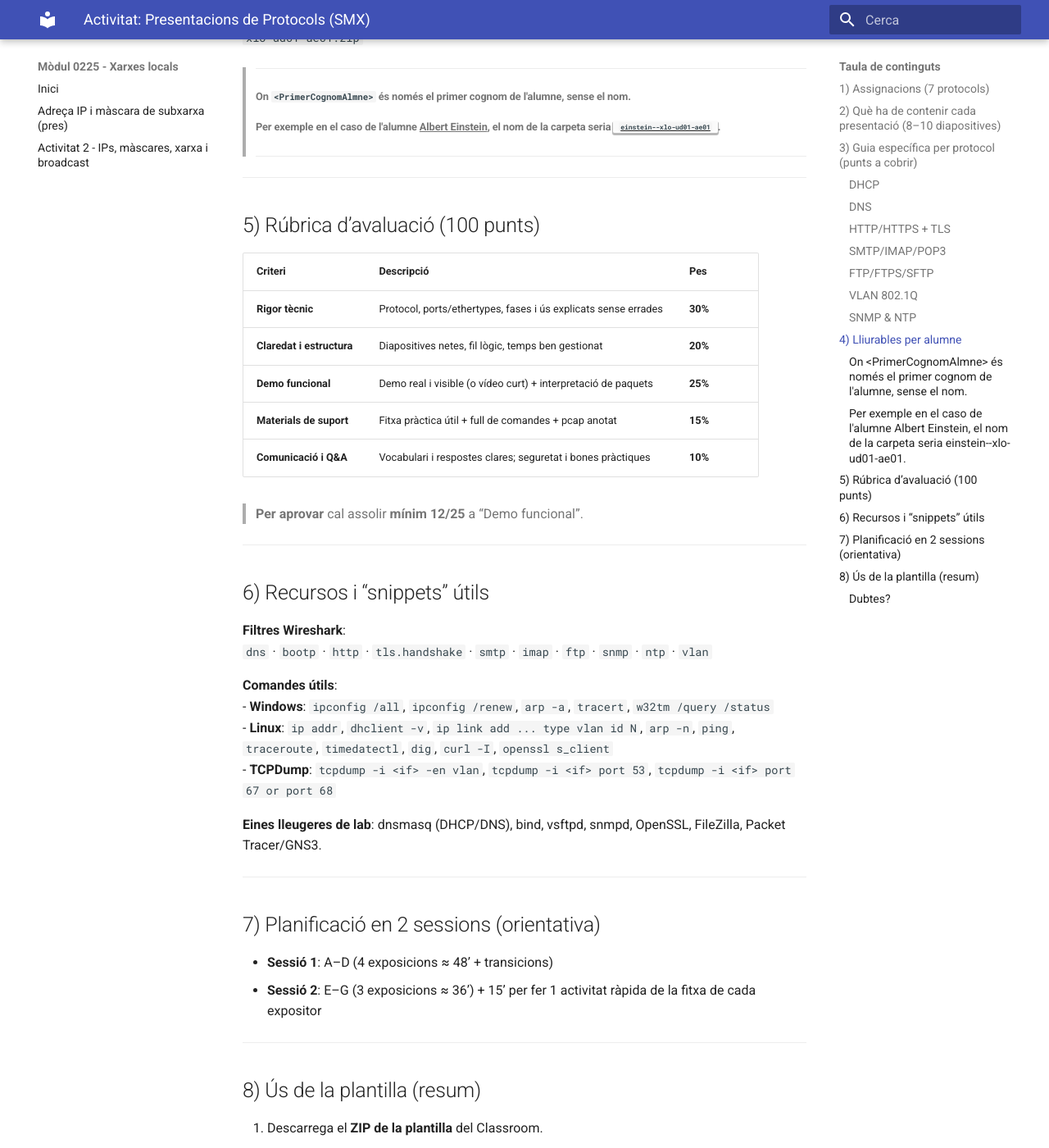
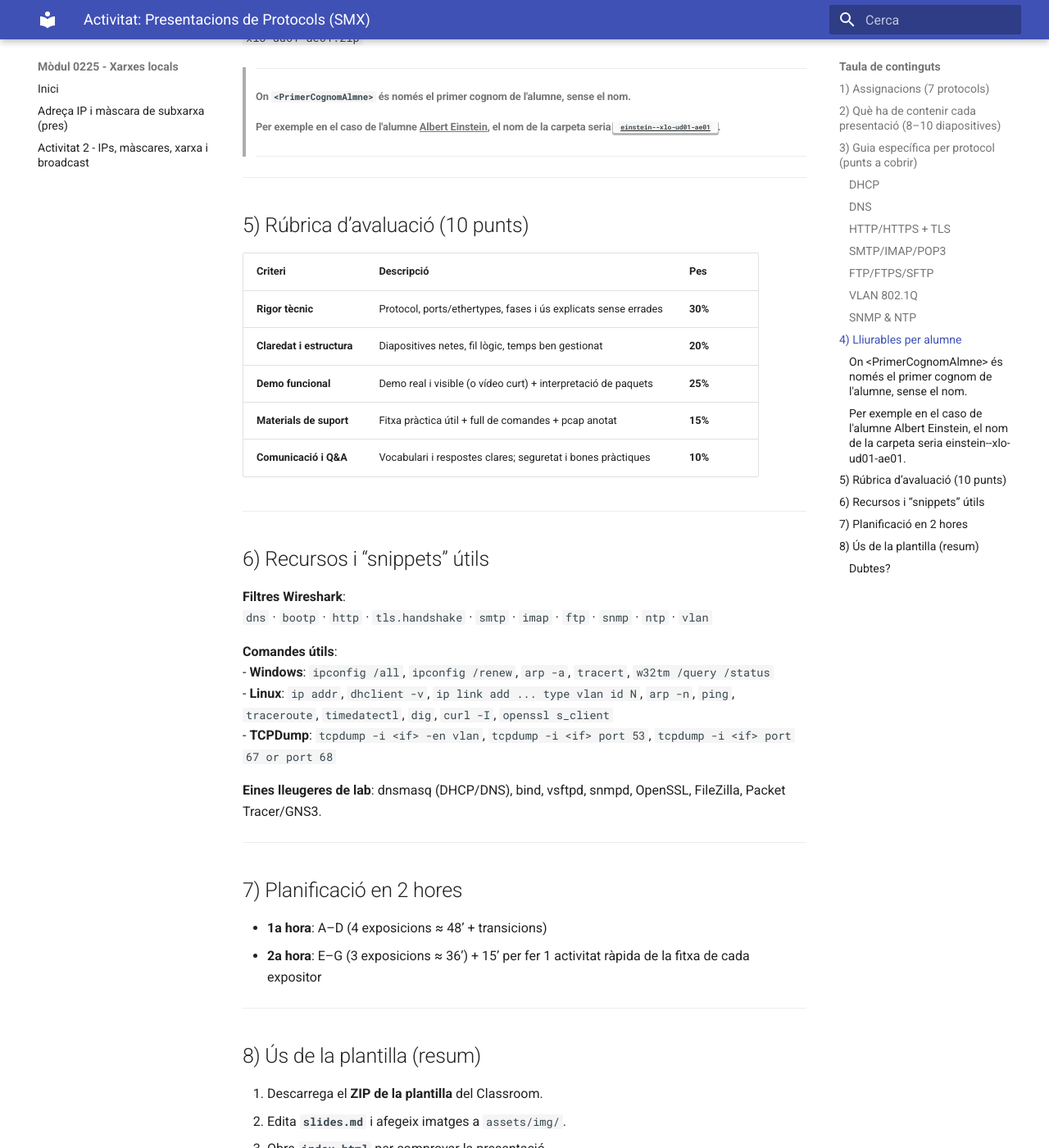
Before and after one commit to jpardo20/xlo-apunts, an MkDocs documentation site: the page built from docs/activitats/protocols/activitat-protocols.md, in a window 1280 px wide and 1400 px high, scrolled down 4139 px. Shown: the whole window at 82% size. Built offline with MkDocs 1.6.1 and Material for MkDocs 9.7.7, drawn with Linux system fonts in a browser that asks for light colours.

Commit message:
Rúbrica d’avaluació (10 punts)

```diff
--- a/docs/activitats/protocols/activitat-protocols.md
+++ b/docs/activitats/protocols/activitat-protocols.md
@@ -121,7 +121,7 @@
 
 ---
 
-## 5) Rúbrica d’avaluació (100 punts)
+## 5) Rúbrica d’avaluació (10 punts)
 
 | Criteri | Descripció | Pes |
 |---|---|---|
@@ -130,8 +130,6 @@
 | **Demo funcional** | Demo real i visible (o vídeo curt) + interpretació de paquets | **25%** |
 | **Materials de suport** | Fitxa pràctica útil + full de comandes + pcap anotat | **15%** |
 | **Comunicació i Q&A** | Vocabulari i respostes clares; seguretat i bones pràctiques | **10%** |
-
-> **Per aprovar** cal assolir **mínim 12/25** a “Demo funcional”.
 
 ---
 
@@ -149,10 +147,10 @@
 
 ---
 
-## 7) Planificació en 2 sessions (orientativa)
+## 7) Planificació en 2 hores
 
-- **Sessió 1**: A–D (4 exposicions ≈ 48’ + transicions)
-- **Sessió 2**: E–G (3 exposicions ≈ 36’) + 15’ per fer 1 activitat ràpida de la fitxa de cada expositor
+- **1a hora**: A–D (4 exposicions ≈ 48’ + transicions)
+- **2a hora**: E–G (3 exposicions ≈ 36’) + 15’ per fer 1 activitat ràpida de la fitxa de cada expositor
 
 ---
 
```
